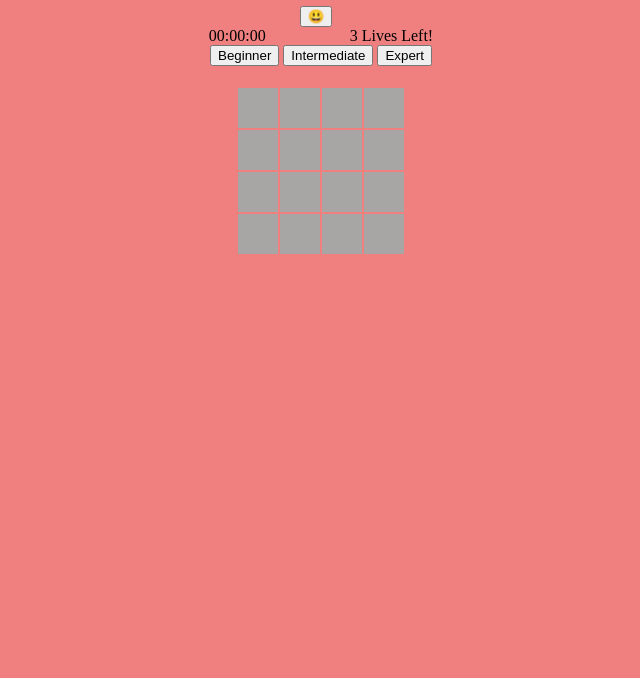
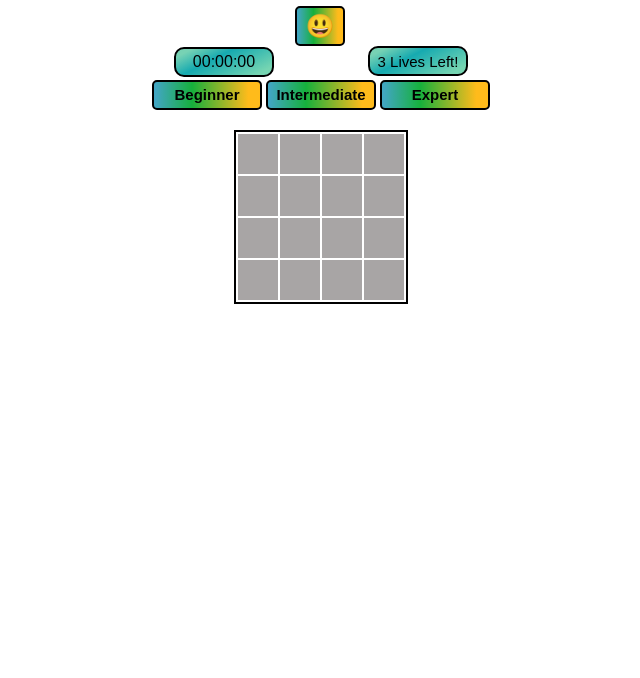
Before and after one commit to Almogbb/MineSweeper, a plain HTML site: page index.html in a window 1280 px wide. Shown: the part 122-800 px from the top of the page, without its empty margins (319-959 px from the left). Drawn offline with Linux system fonts and the light colour scheme.

Commit message:
css update (in progress)

```diff
--- a/css/style.css
+++ b/css/style.css
@@ -2,50 +2,88 @@
     box-sizing: border-box;
 }
 
-body{
-    background-color: lightcoral;
+
+.img-bgc{
+    /* background-color: lightcoral; */
+    /* background-image: url(../img/background-1.jpg);
+    background-repeat: no-repeat;
+    background-size: cover;  */
+
+
 
 }
+
 h1{
     margin-top: 70px;
 }
 
 table{
     margin-top: 20px;
+    border: 2px black solid;
+}
+
+.h1-container{
+    /* background-color: white; */
+    max-width: 3000px;
+}
+
+.box{
+    width: 300px;
+
 }
 
 .btn{
+    width: 110px;
+    height: 30px;
+    font-size: 15px;
+    font-weight: bold;
     cursor: pointer;
+    border: 2px solid black;
+    border-radius: 5px;
+    color: black;
+    background: linear-gradient(90deg, rgba(65,166,193,1) 2%, rgba(22,176,60,1) 36%, rgba(255,187,27,1) 89%);
 }
+
 .cell {
     width: 40px;
     height: 40px;
     text-align: center;
-    /* font-size: 1.5em; */
 }
 .cover {
     background-color: rgb(168, 165, 165)
 }
 
-div.num-container{
-margin-bottom: 0px;
+.num-container{
+    margin-bottom: 3px;
 }
 
 .face{
     display: inline;
-    margin-right: 10px;
+    margin-right: 2px;
+    width: 50px;
+    height: 40px;
+    font-size: 23px;
 
 }
-.lives{
-    display: inline;
-    padding-left: 80px;
-}
+
 .clicked{
     background-color: lightskyblue;
 }
+
+.row2{
+    border: 2px solid black;
+    border-radius: 10px;
+    height: 30px;
+    width: 100px;
+    font-size: 15px;
+    background: linear-gradient(153deg, rgba(119,210,180,1) 11%, rgba(22,170,176,1) 39%, rgba(118,213,178,1) 89%);
+}
+
+.lives{
+    margin-left: 90px;
+
+}
+
 .clock{
-    display: inline;
-    /* margin: auto;
-    padding-right: 10px;
-    margin-right: 30px; */
+    font-size: 16px;
 }
--- a/index.html
+++ b/index.html
@@ -9,15 +9,17 @@
     <title>Mine Sweeper</title>
 </head>
 
-<body onload=" initGame()">
+<body class="img-bgc" onload=" initGame()">
     <center>
-
-        <h1>Mine Sweeper</h1>
+        <div class="h1-container">
+            <h1>Mine Sweeper</h1>
+        </div>
 
         <div class="num-container">
             <button class="btn face" onclick="restart()">😃</button><br>
-            <p class="clock"></p>
-            <p class="lives">3 Lives Left!</p>
+            <button class="row2 clock"></button>
+            <button class="row2 lives">3 Lives Left!</button>
+            <!-- <p class="lives">3 Lives Left!</p> -->
         </div>
 
         <button class="btn btn-level" onclick="changeLevel(4,2)">Beginner</button>
--- a/js/main.js
+++ b/js/main.js
@@ -45,17 +45,21 @@ function buildBoard(length) {
         }
     }
 
+    board[0][0].isMine = true;
+    board[1][1].isMine = true;
 
-    var mineCount = 0;
-    while (mineCount < gLevel.mine) {
-        var firstI = getRandomInt(0, board.length - 1);
-        var firstJ = getRandomInt(0, board.length - 1);
 
-        if (!board[firstI][firstJ].isMine) {
-            board[firstI][firstJ].isMine = true;
-            mineCount++;
-        }
-    }
+    // var mineCount = 0;
+    // while (mineCount < gLevel.mine) {
+    //     var firstI = getRandomInt(0, board.length - 1);
+    //     var firstJ = getRandomInt(0, board.length - 1);
+
+    //     if (!board[firstI][firstJ].isMine) {
+    //         board[firstI][firstJ].isMine = true;
+    //         mineCount++;
+    //     }
+    // }
+
     return board
 }
 
@@ -95,7 +99,7 @@ function cellClicked(elCell, i, j) {
     var currCell = gBoard[i][j];
     if (!gGame.isOn) return;
     if (currCell.isShown) return
-    if (currCell.isShown && !currCell.isMine) return;
+    // if (currCell.isShown && !currCell.isMine) return;
     if (currCell.isMarked) return;
 
     currCell.minesAroundCount = setMinesNegsCount(i, j, gBoard);
@@ -126,13 +130,14 @@ function cellClicked(elCell, i, j) {
 
     if (!currCell.minesAroundCount && !currCell.isMine) expendNegs(i, j, gBoard);
 
+    console.log(currCell);
     checkVictory()
 }
 
 function lives() {
     var elLives = document.querySelector('.lives');
     gLives--;
-    elLives.innerText = `${gLives} Lives left!`;
+    elLives.innerText = `${gLives} Lives Left!`;
 }
 
 function victory() {
@@ -172,14 +177,15 @@ function restart() {
 
     initGame();
     var elLives = document.querySelector('.lives');
-    elLives.innerText = `${gLives} Lives left!`;
+    elLives.innerText = `${gLives} Lives Left!`;
 }
 
 function cellMarked(elCell, i, j) {
     window.event.preventDefault();
     if (!gGame.isOn) return;
     var currCell = gBoard[i][j];
-    var currCellAroundMines = setMinesNegsCount(i, j, gBoard);
+    // var currCellAroundMines = setMinesNegsCount(i, j, gBoard);
+    // console.log(currCellAroundMines);
 
     if (gIsFirstClick) {
         gInterval = setInterval(stopWatch, 10);
@@ -197,6 +203,8 @@ function cellMarked(elCell, i, j) {
         gGame.markedCount++;
     }
 
+    console.log(currCell);
+
     checkVictory();
 }
 
@@ -211,19 +219,22 @@ function expendNegs(cellI, cellJ, board) {
             currCell.minesAroundCount = setMinesNegsCount(i, j, board);
             var elCell = document.querySelector(`[data-i="${i}"][data-j="${j}"]`);
 
-            if (currCell.minesAroundCount && !currCell.isMarked) {
+            if (currCell.minesAroundCount) {
                 elCell.innerText = currCell.minesAroundCount;
+                currCell.isShown = true;
                 elCell.classList.remove('cover');
                 elCell.classList.add('clicked');
             }
-            else if (!currCell.minesAroundCount && !currCell.isMarked) {
-                board[i][j].innerText = EMPTY;
+            else if (!currCell.minesAroundCount) {
+                // board[i][j].innerText = EMPTY;
                 currCell.isShown = true;
                 gGame.shownCount++;
                 elCell.classList.remove('cover');
                 elCell.classList.add('clicked');
             }
+            console.log(currCell);
         }
+
     }
 }
 
@@ -253,23 +264,18 @@ function changeLevel(boardSize, minesAmount) {
 }
 
 function checkVictory() {
-    var countMind = 0;
+    var countMine = 0;
     for (let i = 0; i < gBoard.length; i++) {
         for (let j = 0; j < gBoard[0].length; j++) {
             var cell = gBoard[i][j]
             if (cell.isMine) {
                 if (!cell.isMarked) {
-                    countMind++;
-                    if (countMind > 2) {
-                        return;
-                    }
+                    countMine++;
+                    if (countMine > 2) return;
                 }
             }
             else {
-                if (!cell.isShown) {
-                    return;
-                }
-
+                if (!cell.isShown) return;
             }
         }
     }
```
Also changed, not shown: img/Background -2.png (added), img/background-1.jpg (added), img/background-3.jpg (added), img/background.jpg (added).
